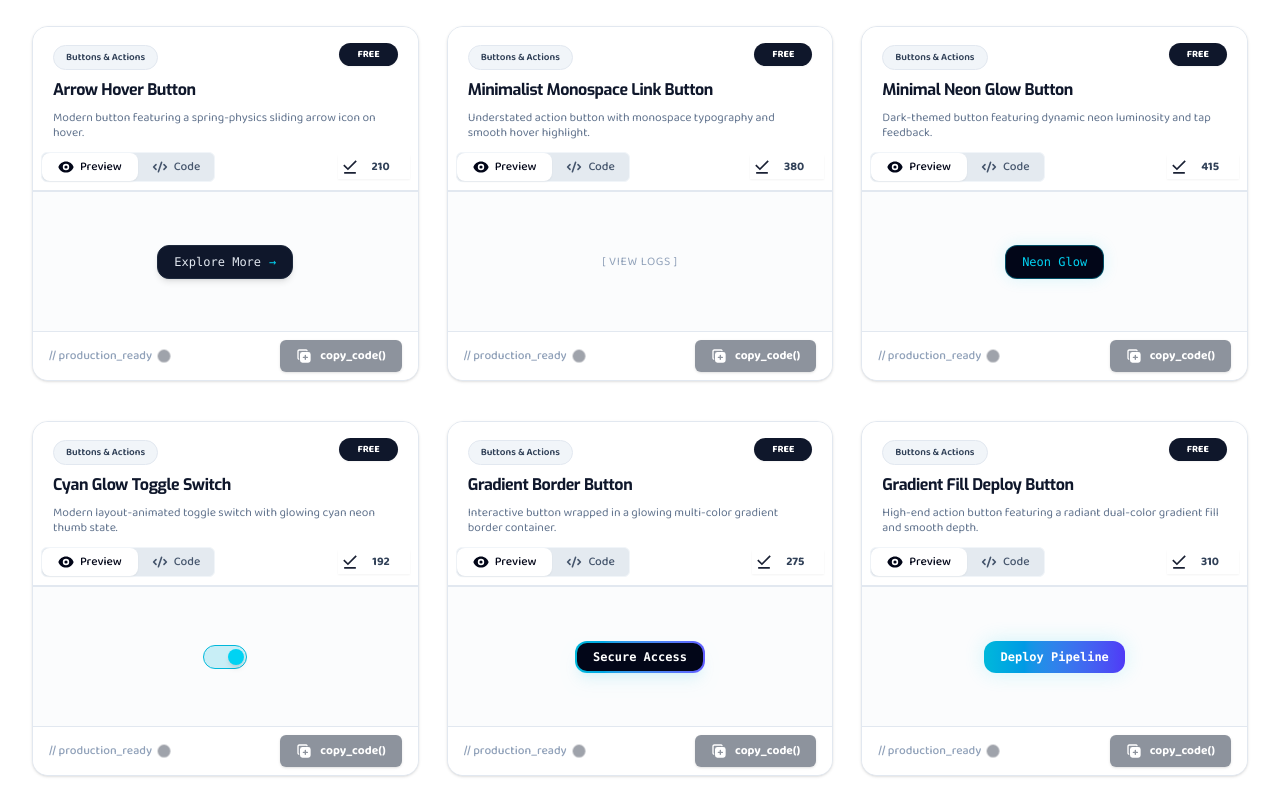
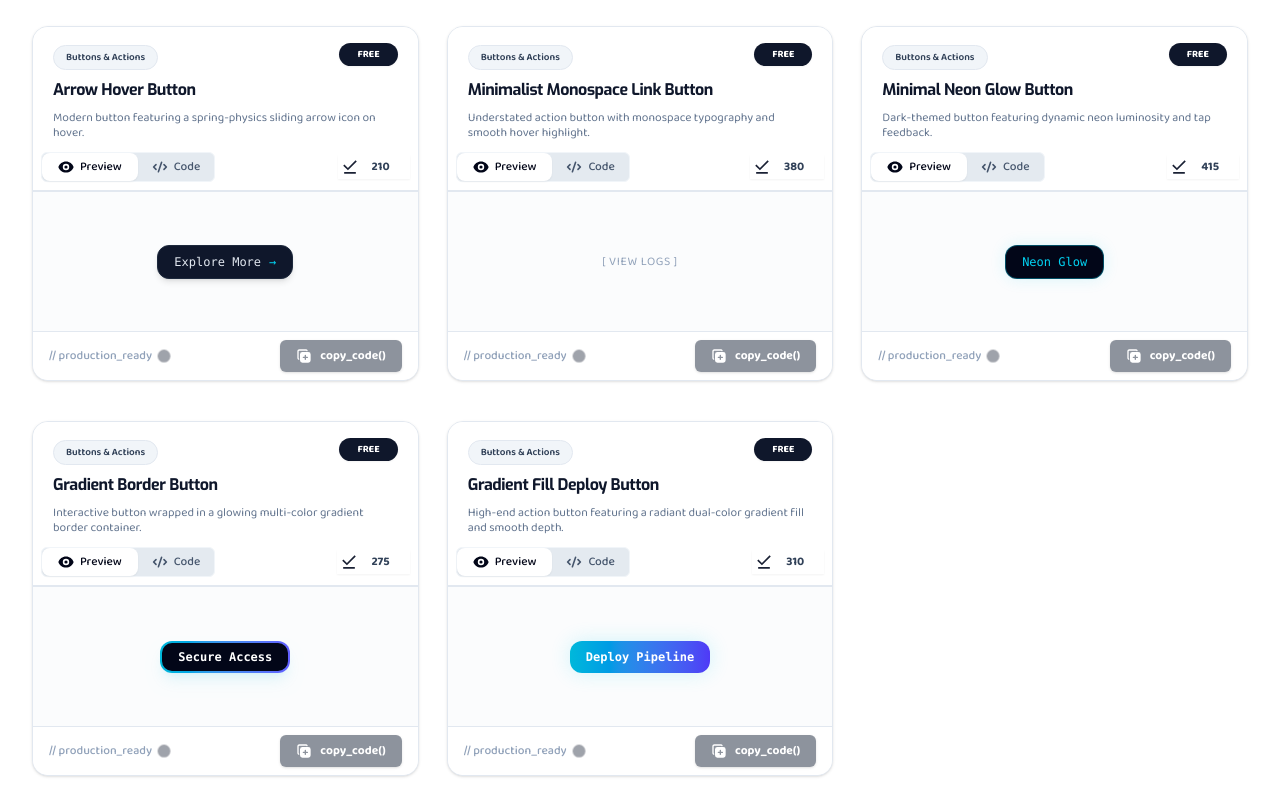
Before and after one commit to lakshan-beast/SyncXel, a React (Vite) app: page /components in a window 1280 px wide. Shown: the part 2767-3567 px from the top of the page. Built offline with nearby package versions, Linux system fonts and the light colour scheme.

Commit message:
feat: Comment out unused avatar, badge, and button components for future reference

```diff
--- a/src/data/free/AvatorsData.jsx
+++ b/src/data/free/AvatorsData.jsx
@@ -15,16 +15,16 @@ import RetroTerminalUserCard from "../../library/free/avatars/RetroTerminalUserC
 import RetroCrtAgentBadge from "../../library/free/avatars/RetroCrtAgentBadge";
 
 export const avatarsData = [
-  {
-    id: "avatar-cyber-agent",
-    title: "Cyber Agent Avatar Ring",
-    category: "Avatars & Profiles",
-    description:
-      "Futuristic user profile badge with rotating dashed neon ring and live status pulse indicator.",
-    copiesCount: 295,
-    component: <CyberAvatarPreview />,
-    code: `<div className="w-72 p-4 bg-slate-950 border border-cyan-500/40 rounded-xl font-baloo flex items-center gap-4 text-white">...</div>`,
-  },
+  // {
+  //   id: "avatar-cyber-agent",
+  //   title: "Cyber Agent Avatar Ring",
+  //   category: "Avatars & Profiles",
+  //   description:
+  //     "Futuristic user profile badge with rotating dashed neon ring and live status pulse indicator.",
+  //   copiesCount: 295,
+  //   component: <CyberAvatarPreview />,
+  //   code: `<div className="w-72 p-4 bg-slate-950 border border-cyan-500/40 rounded-xl font-baloo flex items-center gap-4 text-white">...</div>`,
+  // },
   {
     id: "avatar-cyber-hexa",
     title: "Cyberpunk Hexagonal Profile",
--- a/src/data/free/Badges-PIlls-Indeicators.jsx
+++ b/src/data/free/Badges-PIlls-Indeicators.jsx
@@ -25,16 +25,16 @@ export const badgesData = [
     component: <LiveStatusBadge />,
     code: `<div className="inline-flex items-center gap-2 px-3 py-1.5 bg-slate-950 border border-emerald-500/40 rounded-full font-baloo text-[11px] text-emerald-400"><span className="w-2 h-2 rounded-full bg-emerald-400 animate-pulse" />SYS_ONLINE</div>`,
   },
-  {
-    id: "badge-cyber-security",
-    title: "Cyber Security Clearance Badge",
-    category: "Badges & Status Indicators",
-    description:
-      "High-security tier badge with hover scale effect and blinking matrix cursor.",
-    copiesCount: 340,
-    component: <CyberSecurityBadge />,
-    code: `<div className="inline-flex items-center gap-2 px-3.5 py-1.5 bg-slate-950 border border-cyan-500/40 rounded-xl font-baloo text-[11px] text-cyan-300">SECURE_L3</div>`,
-  },
+  // {
+  //   id: "badge-cyber-security",
+  //   title: "Cyber Security Clearance Badge",
+  //   category: "Badges & Status Indicators",
+  //   description:
+  //     "High-security tier badge with hover scale effect and blinking matrix cursor.",
+  //   copiesCount: 340,
+  //   component: <CyberSecurityBadge />,
+  //   code: `<div className="inline-flex items-center gap-2 px-3.5 py-1.5 bg-slate-950 border border-cyan-500/40 rounded-xl font-baloo text-[11px] text-cyan-300">SECURE_L3</div>`,
+  // },
   {
     id: "badge-brutal-alert",
     title: "Neo-Brutalism Alert Badge",
@@ -45,26 +45,26 @@ export const badgesData = [
     component: <BrutalAlertBadge />,
     code: `<div className="inline-flex items-center gap-2 px-3.5 py-1.5 bg-yellow-300 border-2 border-slate-950 rounded-xl font-baloo text-[11px] text-slate-950 font-black shadow-[3px_3px_0px_0px_#020617]">SYSTEM_ALERT</div>`,
   },
-  {
-    id: "badge-brutal-rank",
-    title: "Neo-Brutalism Elite Rank",
-    category: "Badges & Status Indicators",
-    description:
-      "Vibrant pink brutalist rank badge featuring hard directional shadows.",
-    copiesCount: 280,
-    component: <BrutalRankBadge />,
-    code: `<div className="inline-flex items-center gap-2 px-3.5 py-1.5 bg-pink-400 border-2 border-slate-950 rounded-xl font-baloo text-[11px] text-slate-950 font-black shadow-[3px_3px_0px_0px_#020617]">RANK_ELITE</div>`,
-  },
-  {
-    id: "badge-glass-frost",
-    title: "Glassmorphism Frost Badge",
-    category: "Badges & Status Indicators",
-    description:
-      "Frosted translucent glass overlay badge with crisp cyan aura lighting.",
-    copiesCount: 350,
-    component: <GlassFrostBadge />,
-    code: `<div className="inline-flex items-center gap-2 px-3.5 py-1.5 bg-white/10 backdrop-blur-xl border border-white/20 rounded-2xl font-baloo text-[11px] text-cyan-200">FROST_SECURE</div>`,
-  },
+  // {
+  //   id: "badge-brutal-rank",
+  //   title: "Neo-Brutalism Elite Rank",
+  //   category: "Badges & Status Indicators",
+  //   description:
+  //     "Vibrant pink brutalist rank badge featuring hard directional shadows.",
+  //   copiesCount: 280,
+  //   component: <BrutalRankBadge />,
+  //   code: `<div className="inline-flex items-center gap-2 px-3.5 py-1.5 bg-pink-400 border-2 border-slate-950 rounded-xl font-baloo text-[11px] text-slate-950 font-black shadow-[3px_3px_0px_0px_#020617]">RANK_ELITE</div>`,
+  // },
+  // {
+  //   id: "badge-glass-frost",
+  //   title: "Glassmorphism Frost Badge",
+  //   category: "Badges & Status Indicators",
+  //   description:
+  //     "Frosted translucent glass overlay badge with crisp cyan aura lighting.",
+  //   copiesCount: 350,
+  //   component: <GlassFrostBadge />,
+  //   code: `<div className="inline-flex items-center gap-2 px-3.5 py-1.5 bg-white/10 backdrop-blur-xl border border-white/20 rounded-2xl font-baloo text-[11px] text-cyan-200">FROST_SECURE</div>`,
+  // },
   {
     id: "badge-glass-neon",
     title: "Glassmorphism Neon Sync",
@@ -115,16 +115,16 @@ export const badgesData = [
     component: <ClayPillBadge />,
     code: `<div className="inline-flex items-center gap-2 px-3.5 py-1.5 bg-slate-900 rounded-full shadow-[4px_4px_8px_#020617] border border-slate-800 font-baloo text-[11px] text-cyan-300">VOLUMETRIC_ID</div>`,
   },
-  {
-    id: "badge-retro-terminal",
-    title: "Retro Terminal Status Badge",
-    category: "Badges & Status Indicators",
-    description:
-      "Green phosphor monospaced terminal environment status badge console.",
-    copiesCount: 275,
-    component: <RetroTerminalBadge />,
-    code: `<div className="inline-flex items-center gap-2 px-3 py-1.5 bg-black border-2 border-green-500 rounded font-mono text-[11px] text-green-400">SYS_TERMINAL</div>`,
-  },
+  // {
+  //   id: "badge-retro-terminal",
+  //   title: "Retro Terminal Status Badge",
+  //   category: "Badges & Status Indicators",
+  //   description:
+  //     "Green phosphor monospaced terminal environment status badge console.",
+  //   copiesCount: 275,
+  //   component: <RetroTerminalBadge />,
+  //   code: `<div className="inline-flex items-center gap-2 px-3 py-1.5 bg-black border-2 border-green-500 rounded font-mono text-[11px] text-green-400">SYS_TERMINAL</div>`,
+  // },
   {
     id: "badge-retro-crt",
     title: "Retro CRT Active Badge",
@@ -134,16 +134,16 @@ export const badgesData = [
     component: <RetroCrtBadge />,
     code: `<div className="inline-flex items-center gap-2 px-3 py-1.5 bg-black border-2 border-green-500 rounded font-mono text-[11px] text-green-300">CRT_ACTIVE</div>`,
   },
-  {
-    id: "badge-live-status",
-    title: "Live Status Ping Badge",
-    category: "Badges & Status Indicators",
-    description:
-      "Pulsing system online status badge with glowing emerald indicators.",
-    copiesCount: 290,
-    component: <LiveStatusBadge />,
-    code: `<div className="inline-flex items-center gap-2 px-3 py-1.5 bg-slate-950 border border-emerald-500/40 rounded-full font-baloo text-[11px] text-emerald-400"><span className="w-2 h-2 rounded-full bg-emerald-400 animate-pulse" />SYS_ONLINE</div>`,
-  },
+  // {
+  //   id: "badge-live-status",
+  //   title: "Live Status Ping Badge",
+  //   category: "Badges & Status Indicators",
+  //   description:
+  //     "Pulsing system online status badge with glowing emerald indicators.",
+  //   copiesCount: 290,
+  //   component: <LiveStatusBadge />,
+  //   code: `<div className="inline-flex items-center gap-2 px-3 py-1.5 bg-slate-950 border border-emerald-500/40 rounded-full font-baloo text-[11px] text-emerald-400"><span className="w-2 h-2 rounded-full bg-emerald-400 animate-pulse" />SYS_ONLINE</div>`,
+  // },
   {
     id: "badge-cyber-security",
     title: "Cyber Security Clearance Badge",
--- a/src/data/free/Buttons-ActionsData.jsx
+++ b/src/data/free/Buttons-ActionsData.jsx
@@ -227,16 +227,16 @@ export const buttonsData = [
     component: <NeonButton />,
     code: `<motion.button whileHover={{ scale: 1.02, boxShadow: "0 0 25px rgba(34,211,238,0.4)" }} whileTap={{ scale: 0.95 }} className="px-5 py-2.5 bg-slate-950 border border-cyan-500/40 text-cyan-400 text-sm font-medium rounded-xl shadow-[0_0_15px_rgba(34,211,238,0.15)] cursor-pointer">Neon Glow</motion.button>`,
   },
-  {
-    id: "toggle-switch-cyan",
-    title: "Cyan Glow Toggle Switch",
-    category: "Buttons & Actions",
-    description:
-      "Modern layout-animated toggle switch with glowing cyan neon thumb state.",
-    copiesCount: 192,
-    component: <ToggleSwitch />,
-    code: `// Utilizes Framer Motion layout animation for fluid toggle behavior.`,
-  },
+  // {
+  //   id: "toggle-switch-cyan",
+  //   title: "Cyan Glow Toggle Switch",
+  //   category: "Buttons & Actions",
+  //   description:
+  //     "Modern layout-animated toggle switch with glowing cyan neon thumb state.",
+  //   copiesCount: 192,
+  //   component: <ToggleSwitch />,
+  //   code: `// Utilizes Framer Motion layout animation for fluid toggle behavior.`,
+  // },
   {
     id: "btn-gradient-border",
     title: "Gradient Border Button",
```
